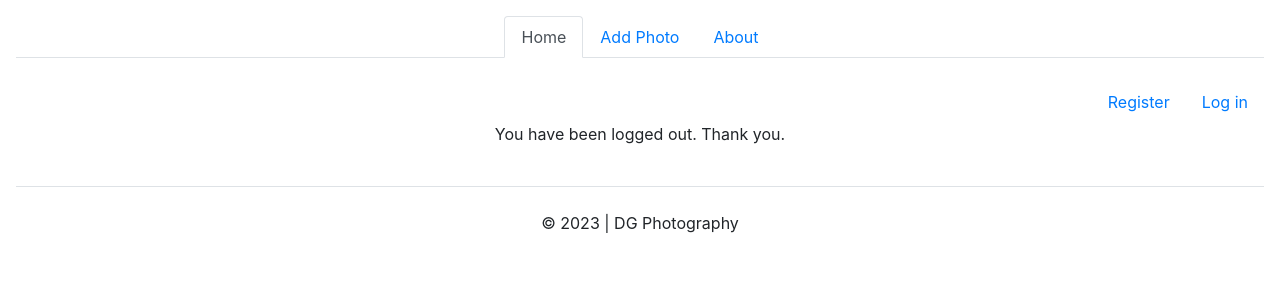
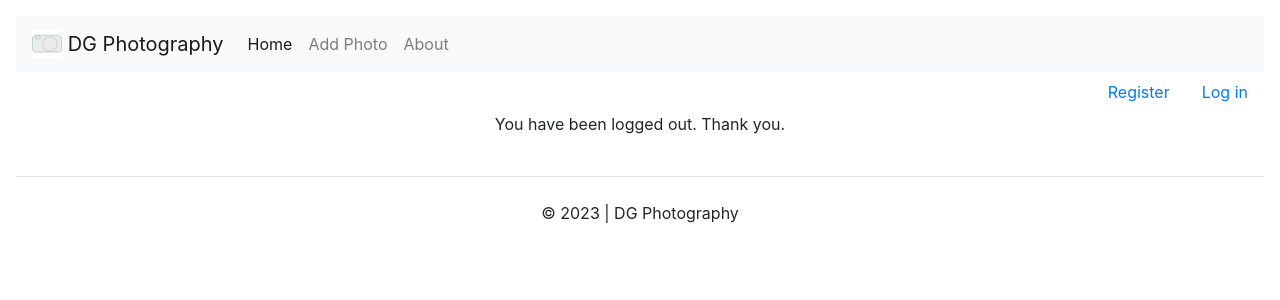
Before and after one commit to dannynow6/dg-photo, a Django app: template users/templates/registration/logged_out.html in a window 1280 px wide. Shown: the top 300 px of the page. Run offline with Django 3.2, Linux system fonts and the light colour scheme; the template is opened without the code that fills it, so the values that code supplies are empty; some libraries are stand-ins or nearby versions.

Commit message:
navbar added to base.html for site nav

```diff
--- a/dg_photography/templates/dg_photography/base.html
+++ b/dg_photography/templates/dg_photography/base.html
@@ -12,9 +12,18 @@
   </head>
 
   <body class="m-3">
-    <ul class="nav nav-tabs justify-content-center">
-      <li class="nav-item">
-        <a class="nav-link active" href="{% url 'dg_photography:index' %}">Home</a>
+    <nav class="navbar navbar-expand-lg navbar-light bg-light">
+      <a class="navbar-brand" href="{% url 'dg_photography:index' %}">
+        <img src="{% static 'img/logo_128.png' %}" width="30" height="30" class="d-inline-block align-top">
+        DG Photography
+      </a>
+      <button class="navbar-toggler" type="button" data-toggle="collapse" data-target="#navbarNav" aria-controls="navbarNav" aria-expanded="false" aria-label="Toggle navigation">
+        <span class="navbar-toggler-icon"></span>
+      </button>
+      <div class="collapse navbar-collapse" id="navbarNav">
+        <ul class="navbar-nav">
+          <li class="nav-item active">
+            <a class="nav-link" href="{% url 'dg_photography:index' %}">Home <span class="sr-only">(current)</span></a>
           </li>
           <li class="nav-item">
             <a class="nav-link" href="{% url 'dg_photography:new_photo' %}">Add Photo</a>
@@ -23,7 +32,9 @@
             <a class="nav-link" href="{% url 'dg_photography:about' %}">About</a>
           </li>
         </ul>
-    <br />
+      </div>
+    </nav>
+
     <ul class="nav justify-content-end">
       {% if user.is_authenticated %}
       <li class="pt-2">
```
Also changed, not shown: notes.txt (added, +12 -0 lines), db.sqlite3. Lines whose indentation alone changed are shown as unchanged.
